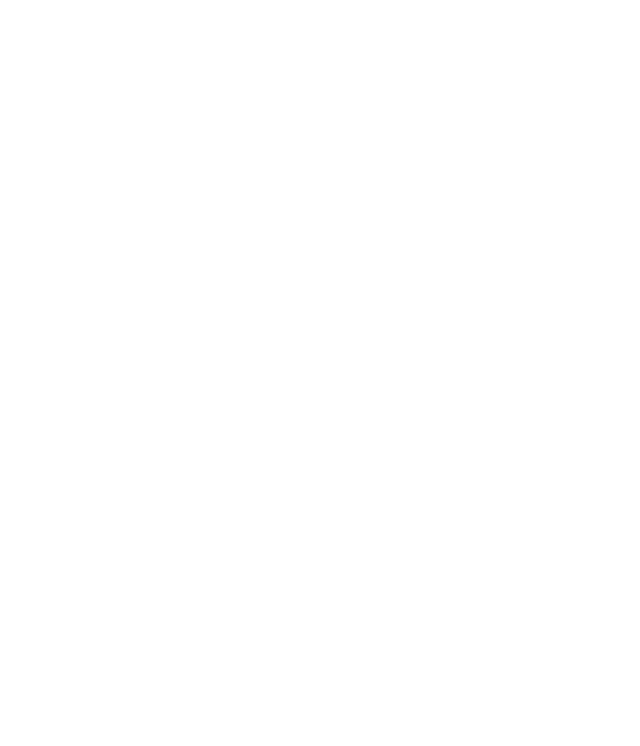
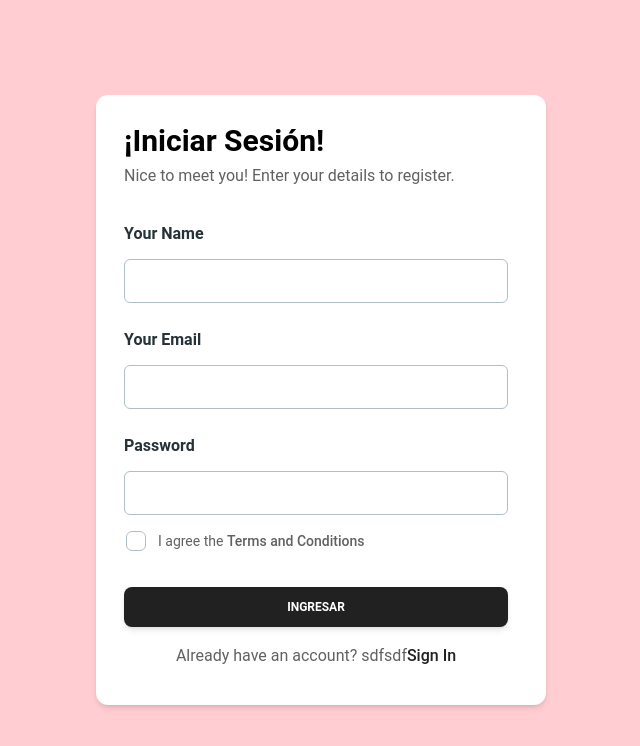
Before and after one commit to JuanVidal03/plantilla-senafoft, a React (Vite) app: page /login in a window 1280 px wide. Shown: the top 746 px of the page, without its empty margins (319-959 px from the left). Built offline with nearby package versions, Linux system fonts and the light colour scheme; the HTML template or start-up script is replaced by a standard one.

Commit message:
configuracion de las rutas

```diff
--- a/src/App.jsx
+++ b/src/App.jsx
@@ -1,10 +1,15 @@
+import { BrowserRouter } from "react-router-dom";
 
-function App() {
+import AllRoutes from "./routes/AllRoutes.routes";
+
+
+const App = () => {
 
   return (
-    <>
-    </>
+    <BrowserRouter>
+      <AllRoutes/>
+    </BrowserRouter>
   )
 }
 
-export default App
+export default App;
--- /dev/null
+++ b/src/components/FormLogin.jsx
@@ -0,0 +1,83 @@
+import {
+    Card,
+    Input,
+    Checkbox,
+    Button,
+    Typography,
+} from "@material-tailwind/react";
+
+const  FormLogin = () => {
+    return (
+        <Card className="w-full max-w-[450px] flex p-7 " color="white" shadow={true}>
+            <h1 className="font-semibold text-black text-3xl">¡Iniciar Sesión!</h1>
+            <Typography color="gray" className="mt-1 font-normal">
+                Nice to meet you! Enter your details to register.
+            </Typography>
+            <form className="mt-8 mb-2 w-80 max-w-screen-lg sm:w-96">
+                <div className="mb-1 flex flex-col gap-6">
+                <Typography variant="h6" color="blue-gray" className="-mb-3">
+                    Your Name
+                </Typography>
+                <Input
+                    size="lg"
+                    placeholder="name@mail.com"
+                    className=" !border-t-blue-gray-200 focus:!border-t-gray-900"
+                    labelProps={{
+                        className: "before:content-none after:content-none",
+                    }}
+                />
+                <Typography variant="h6" color="blue-gray" className="-mb-3">
+                    Your Email
+                </Typography>
+                <Input
+                    size="lg"
+                    placeholder="name@mail.com"
+                    className=" !border-t-blue-gray-200 focus:!border-t-gray-900"
+                    labelProps={{
+                    className: "before:content-none after:content-none",
+                    }}
+                />
+                <Typography variant="h6" color="blue-gray" className="-mb-3">
+                    Password
+                </Typography>
+                <Input
+                    type="password"
+                    size="lg"
+                    placeholder="********"
+                    className=" !border-t-blue-gray-200 focus:!border-t-gray-900"
+                    labelProps={{
+                    className: "before:content-none after:content-none",
+                    }}
+                />
+                </div>
+                <Checkbox
+                label={
+                    <Typography
+                    variant="small"
+                    color="gray"
+                    className="flex items-center font-normal"
+                    >
+                    I agree the
+                    <a
+                        href="#"
+                        className="font-medium transition-colors hover:text-gray-900"
+                    >
+                        &nbsp;Terms and Conditions
+                    </a>
+                    </Typography>
+                }
+                containerProps={{ className: "-ml-2.5" }}
+                />
+                <Button className="mt-6" fullWidth>Ingresar</Button>
+                <Typography color="gray" className="mt-4 text-center font-normal">
+                    Already have an account?{" sdfsdf"}
+                    <a href="#" className="font-medium text-gray-900">
+                        Sign In
+                    </a>
+                </Typography>
+            </form>
+        </Card>
+    );
+}
+
+export default FormLogin;
--- /dev/null
+++ b/src/pages/Login.jsx
@@ -0,0 +1,15 @@
+import FormLogin from "../components/FormLogin";
+
+
+const Login = () => {
+
+    document.title = "Iniciar Sesion";
+
+    return (
+        <div className="w-full h-screen bg-red-100 flex justify-center items-center">
+            <FormLogin/>
+        </div>
+    );
+}
+
+export default Login;
--- /dev/null
+++ b/src/routes/AllRoutes.routes.jsx
@@ -0,0 +1,14 @@
+import { Routes, Route } from "react-router-dom";
+
+import Login from "../pages/Login";
+
+
+const AllRoutes = () => {
+    return (
+        <Routes>
+            <Route path="/login" element={<Login/>} />
+        </Routes>
+    );
+}
+
+export default AllRoutes;
```
